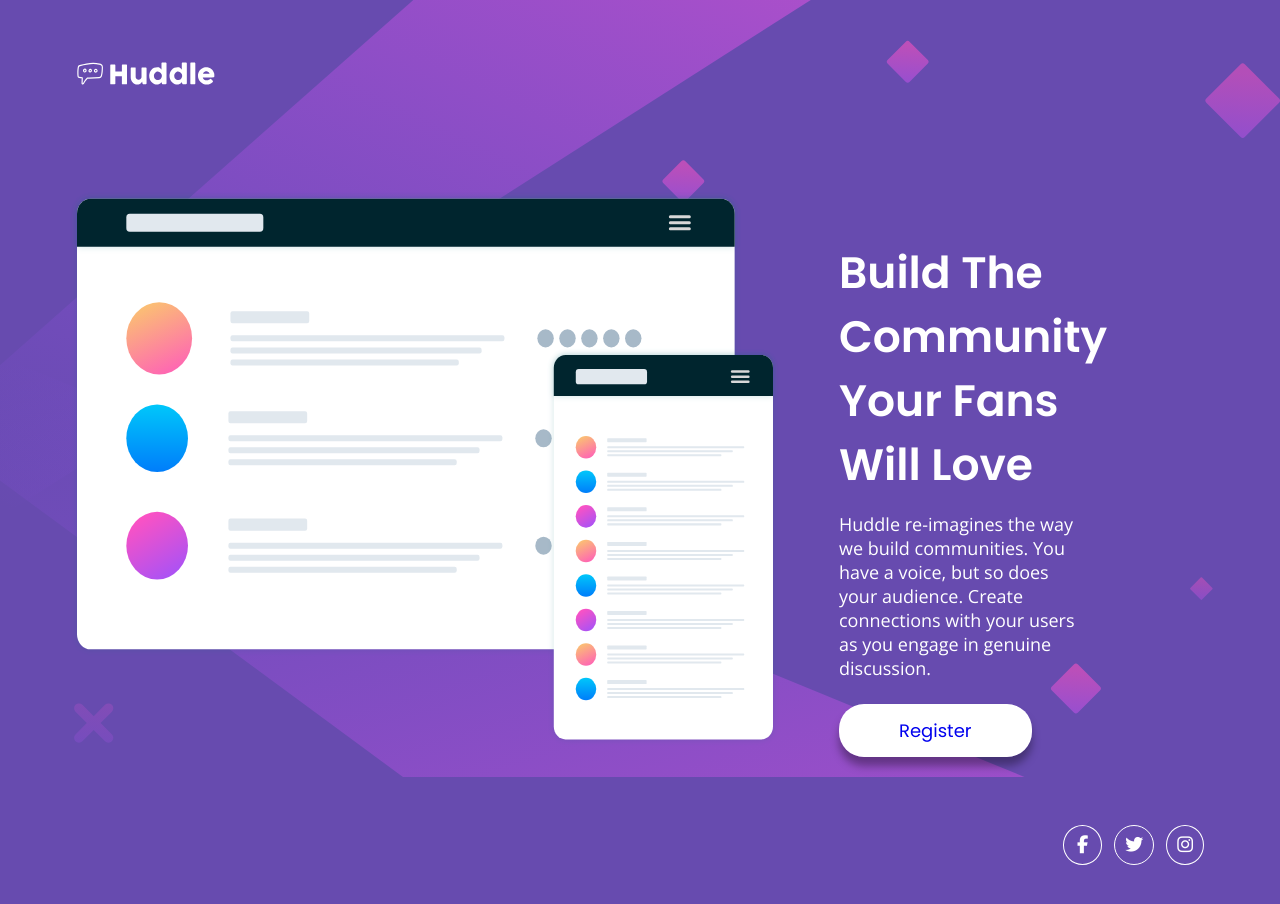
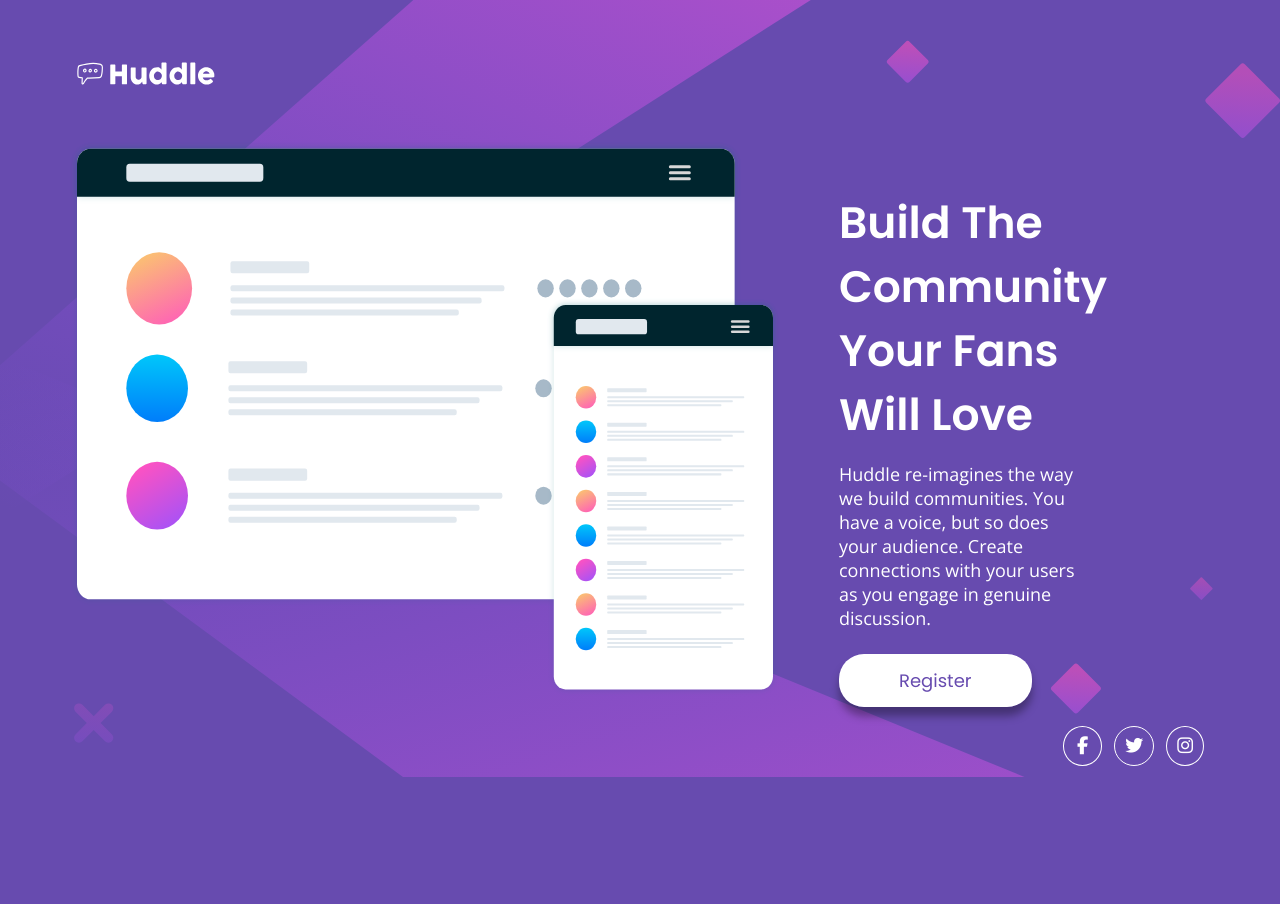
Before and after one commit to Zethess/huddle-landing-page-with-single-introductory-section, a plain HTML site: page index.html in a window 1280 px wide. After the commit the page ends 821 px from the top, so only its background shows below. Drawn offline with nearby package versions, Linux system fonts and the light colour scheme.

Commit message:
some upgrades

```diff
--- a/style.css
+++ b/style.css
@@ -27,7 +27,6 @@
 	font-family: var(--font-family-header);
 	font-weight: 400;
 	font-size: 13px;
-    /* background-position: */
 }
 
 .main{
@@ -62,6 +61,7 @@
 	background-color: var(--white);
 	border-radius: 25px;
 	text-decoration: none;
+	color: var(--violet);
 	padding: 10px 75px;
 	box-shadow: 0px 9px 8px 0px rgba(0,0,0,0.34);
 }
@@ -103,42 +103,51 @@
 		background-image: url('./images/bg-desktop.svg');
 		font-size: 22px;
 	}
+
 	.main_content{
 		display: flex;
 	}
+
 	.main{
 		padding: 55px 70px;
 	}
+
 	.main_logo img{
 		width: 13%;
-		margin-bottom: 50px;
+		/* margin-bottom: 50px; */
 	}
+
 	.main_content img{
 		margin: 40px 0 30px 0;
 	}
+
 	.main_content_text{
-
     text-align: left;
 		margin: 60px 30px 30px 60px;
+  }
 
-  }
 	.main_content_text h1{
     padding:30px 25% 0 0 ;
     line-height: 64px;
   }
+
 	.main_content_text p{
     padding:15px 26% 15px 0 ;
     font-size: 18px;
   }
+
 	.main_content_text a{
 		padding: 14px 60px;
 		font-size: 18px;
 	}
+
 	.main_social{
 		display: flex;
-		justify-content:right;
+		justify-content:flex-end;
 		font-size: 18px;
+		margin-top: 0;
   }
+
 	.fa-facebook-f{
     padding-right: 13px;
     padding-left: 13px;
```
Lines whose indentation alone changed are shown as unchanged.
